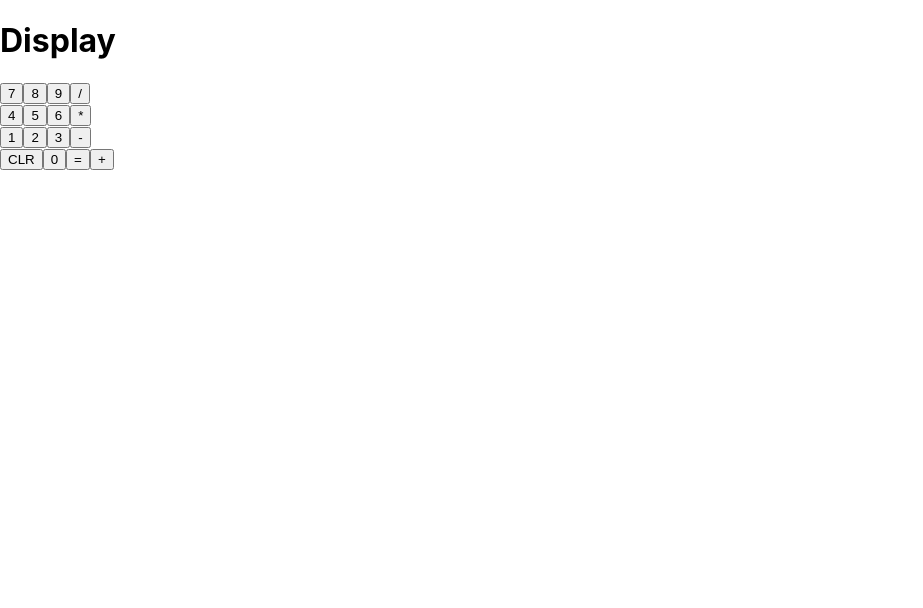
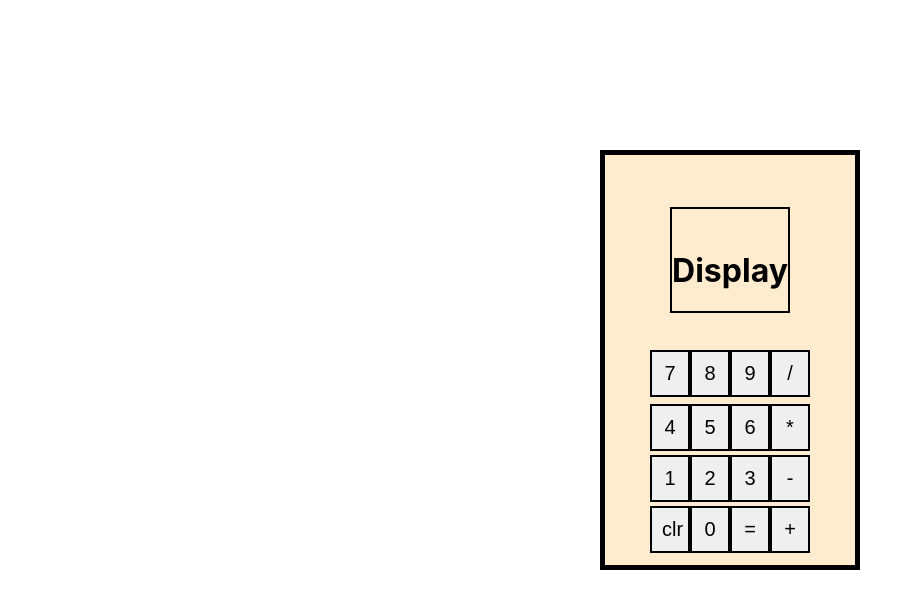
Before and after one commit to johnereepitt122/my-calc, a React (Create React App) app: page / in a window 1280 px wide. Shown: the top 608 px of the page, without its empty margins (0-923 px from the left). Built offline with nearby package versions, Linux system fonts and the light colour scheme.

Commit message:
Third Push - With a little design and Onclick button

```diff
--- a/src/App.css
+++ b/src/App.css
@@ -1,38 +1,48 @@
-.App {
-  text-align: center;
+.whole-container {
+  background: blanchedalmond;
+  height: 400px;
+  width: 250px;
+  display: flex;
+  /* justify-content: center; */
+  align-items: center;
+  flex-direction: column;
+  border: 5px solid black;
+  margin-left: 600px;
+  margin-top: 150px;
+  padding-bottom: 10px;
 }
 
-.App-logo {
-  height: 40vmin;
-  pointer-events: none;
+.heading {
+  margin: auto 0;
+  border: 2px solid black;
+  /* display       : flex;
+  justify-content: center;
+  align-items   : center;
+  width: 200px; */
 }
 
-@media (prefers-reduced-motion: no-preference) {
-  .App-logo {
-    animation: App-logo-spin infinite 20s linear;
-  }
+.first {
+
 }
 
-.App-header {
-  background-color: #282c34;
-  min-height: 100vh;
-  display: flex;
-  flex-direction: column;
-  align-items: center;
-  justify-content: center;
-  font-size: calc(10px + 2vmin);
-  color: white;
+.first-buttons {
+  padding: 5px 5px;
+}
+.second-buttons {
+  padding: 2px 5px;;
 }
 
-.App-link {
-  color: #61dafb;
+.third-buttons {
+  padding: 2px 5px;;
 }
 
-@keyframes App-logo-spin {
-  from {
-    transform: rotate(0deg);
-  }
-  to {
-    transform: rotate(360deg);
-  }
+.fourth-buttons {
+  padding: 2px 5px;
 }
+
+button{
+  border: 2px solid black;
+  font-size: 20px;
+  width: 40px;
+  padding: 10px 10px;
+}
--- a/src/App.js
+++ b/src/App.js
@@ -1,5 +1,6 @@
 import logo from './logo.svg';
 import './App.css';
+
 
 
 function Num({ message, children }) {
@@ -20,51 +21,62 @@ function Display () {
 
 
 function App() {
+
+// const[disp, setDisp] = useState('0');
+
+// const numberClickHander = (e) => {
+//   e.preventDefault();
+//   const value = e.targer.innerHTML;
+//   console.log(value);
+//   alert(value);
+// }
+
   return (
  <div class="whole-container">
+ <br></br>
       <div class="heading">
+      <br></br>
       <Display></Display>
+     </div>
+
       <div class="first">
-
-      <section>
-      <Num message="Playing!"> 7 </Num>
-      <Num message="Uploading!"> 8 </Num>
-      <Num message="Uploading!"> 9 </Num>
-      <Num message="Uploading!"> / </Num>
+      <section class="first-buttons">
+      <Num message="7"> 7 </Num>
+      <Num message="8"> 8 </Num>
+      <Num message="9"> 9 </Num>
+      <Num message="Divided by"> / </Num>
       </section>
       </div>
 
       <div class = "second">
-      <section>
-      <Num message="Playing!"> 4 </Num>
-      <Num message="Uploading!"> 5 </Num>
-      <Num message="Uploading!"> 6 </Num>
-      <Num message="Uploading!"> * </Num>
+      <section class="second-buttons">
+      <Num message="4"> 4 </Num>
+      <Num message="5"> 5 </Num>
+      <Num message="6"> 6 </Num>
+      <Num message="multiply by"> * </Num>
       </section>
       </div>
 
       <div class = "third">
-      <section>
-      <Num message="Playing!"> 1 </Num>
-      <Num message="Uploading!"> 2 </Num>
-      <Num message="Uploading!"> 3 </Num>
-      <Num message="Uploading!"> - </Num>
+      <section class="third-buttons">
+      <Num message="1"> 1 </Num>
+      <Num message="2"> 2 </Num>
+      <Num message="3"> 3 </Num>
+      <Num message="-"> - </Num>
       </section>
       </div>
 
 
       <div class = "fourth">
-      <section>
-      <Num message="Playing!"> CLR </Num>
-      <Num message="Uploading!"> 0 </Num>
-      <Num message="Uploading!"> = </Num>
-      <Num message="Uploading!"> + </Num>
+      <section class ="fourth-buttons">
+      <Num message="clr"> clr </Num>
+      <Num message="0"> 0 </Num>
+      <Num message="="> = </Num>
+      <Num message="+"> + </Num>
       </section>
       </div>
-
       </div>
 
-    </div>
   );
 }
 
```
